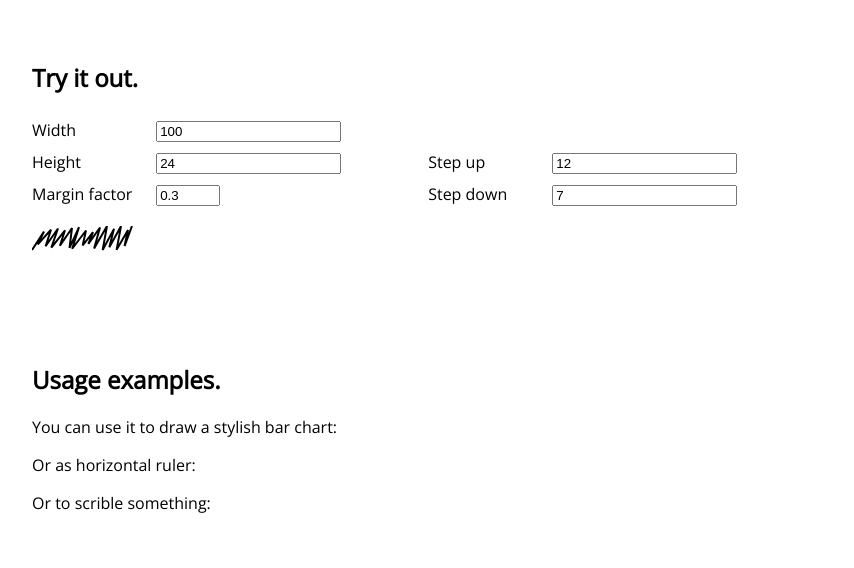
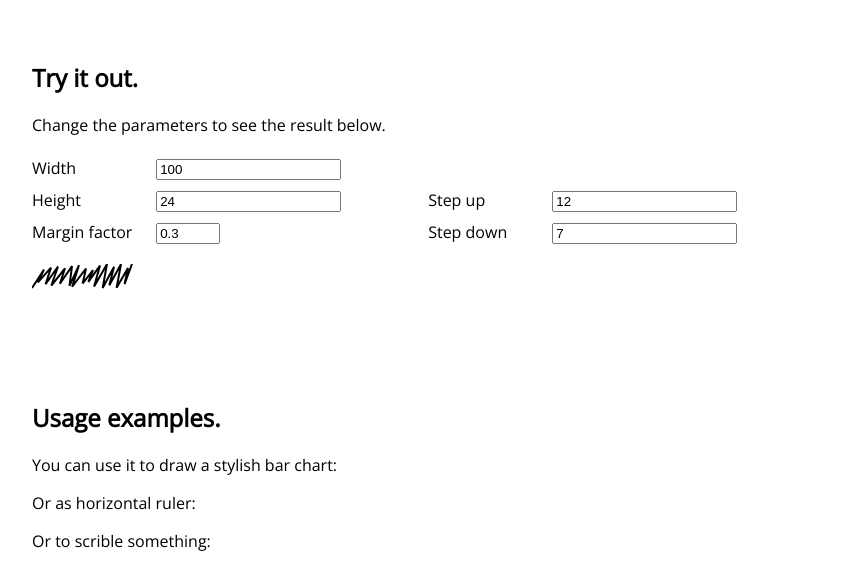
Before and after one commit to israelst/scribble, a website with bundled scripts: page index.html in a window 1280 px wide. Shown: the part 240-808 px from the top of the page, without its empty margins (208-1062 px from the left). Built offline with nearby package versions, Linux system fonts and the light colour scheme.

Commit message:
Add a small introduction to the "Try out" section

```diff
--- a/index.html
+++ b/index.html
@@ -60,6 +60,7 @@
   <p>Because sometimes takes a lot time to figure out the beauty of the things we used to do at the beginning.</p>
 </header>
   <h2>Try it out.</h2>
+  <p>Change the parameters to see the result below.</p>
   <div id="sandbox">
     <div>
       <label for="width">Width</label> <input id="width" name="width" type="number" value="100" />
```
